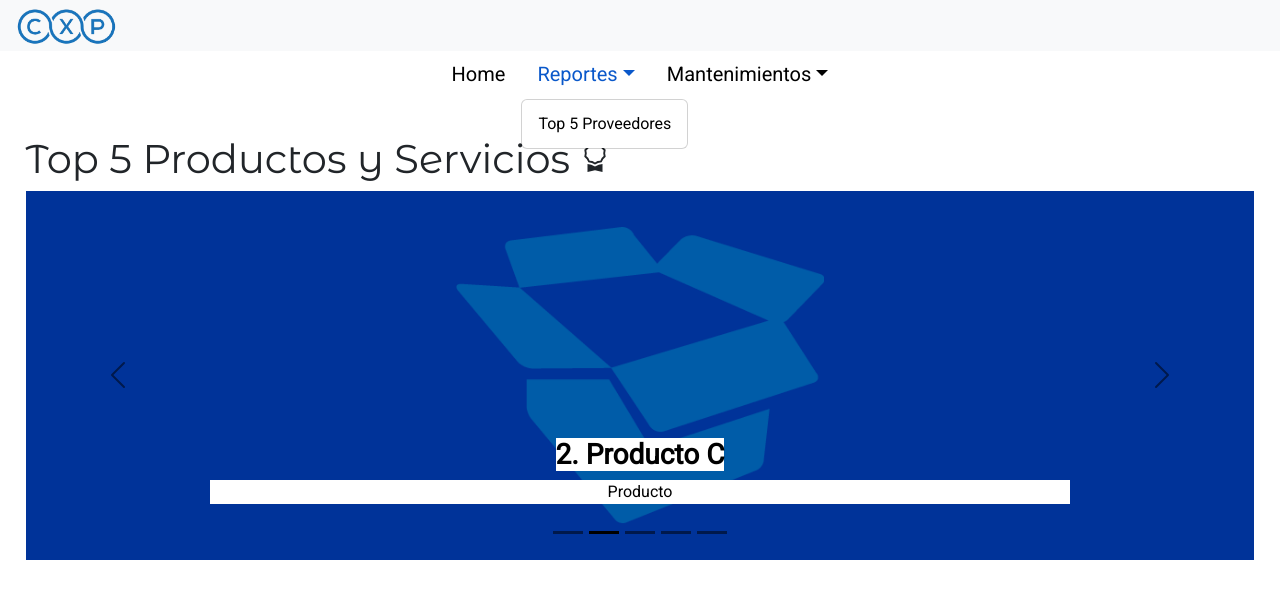
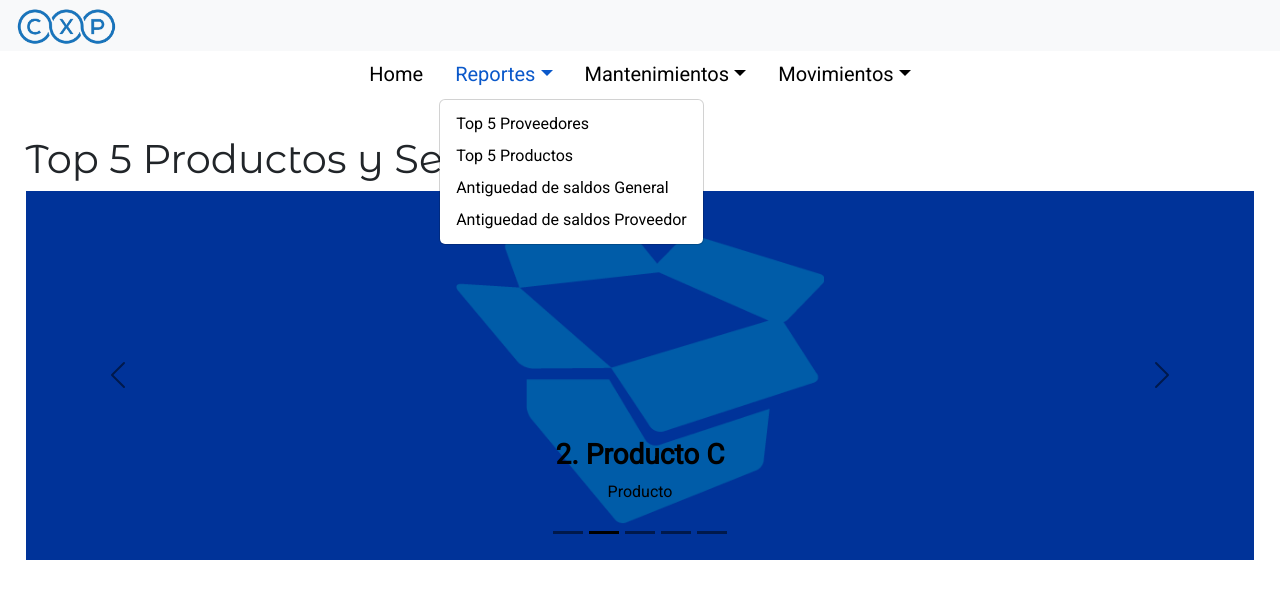
Before and after one commit to kingxoce/Analisis_cxp, a React (Create React App) app: page /Topro in a window 1280 px wide. Both pictures are taken after a click on the button "Reportes". Shown: the top 598 px of the page. Built offline with nearby package versions, Linux system fonts and the light colour scheme; what @react-pdf/renderer would draw is missing.

Commit message:
Agrego al Nav vistas

```diff
--- a/src/App.js
+++ b/src/App.js
@@ -20,11 +20,17 @@ const App = () => {
           </Nav.Item>
           <NavDropdown title="Reportes" id="collapsible-nav-dropdown">
             <NavDropdown.Item href="/topproveedores">Top 5 Proveedores</NavDropdown.Item>
+            <NavDropdown.Item href="/topro">Top 5 Productos</NavDropdown.Item>
+            <NavDropdown.Item href="/ANT">Antiguedad de saldos General</NavDropdown.Item>
+            <NavDropdown.Item href="/ANTP">Antiguedad de saldos Proveedor</NavDropdown.Item>
           </NavDropdown>
           <NavDropdown title="Mantenimientos" id="collapsible-nav-dropdown">
             <NavDropdown.Item href="/documentos">Documentos</NavDropdown.Item>
             <NavDropdown.Item href="/tipopago">Tipos de Pago</NavDropdown.Item>
-            <NavDropdown.Item href="/facturas">Facturas</NavDropdown.Item>
+            <NavDropdown.Item href="/NotaD">Notas de Débito</NavDropdown.Item>
+          </NavDropdown>
+          <NavDropdown title="Movimientos" id="collapsible-nav-dropdown">
+            <NavDropdown.Item href="/Abonos">Abonos</NavDropdown.Item>
           </NavDropdown>
         </Nav>
       </div>
--- a/src/Componentes/TopProductos.jsx
+++ b/src/Componentes/TopProductos.jsx
@@ -20,8 +20,8 @@ const TopProducts = () => {
             <img src={service2} className="d-block w-40 mx-auto" alt="First slide" style={{ height: 'auto' }} />
           </div>
           <Carousel.Caption>
-            <h3><b style={{background:'white'}}> 1. Servicio A </b></h3>
-            <p style={{background:'white'}}>Servicio</p>
+            <h3><b> 1. Servicio A </b></h3>
+            <p>Servicio</p>
           </Carousel.Caption>
         </Carousel.Item>
         <Carousel.Item>
@@ -29,8 +29,8 @@ const TopProducts = () => {
             <img src={service1} className="d-block w-40 mx-auto" alt="First slide" style={{ height: 'auto' }} />
           </div>
           <Carousel.Caption>
-            <h3 ><b style={{background:'white'}}> 2. Producto C </b></h3>
-            <p style={{background:'white'}}>Producto</p>
+            <h3 ><b> 2. Producto C </b></h3>
+            <p>Producto</p>
 
 
           </Carousel.Caption>
@@ -40,8 +40,8 @@ const TopProducts = () => {
             <img src={service1} className="d-block w-40 mx-auto" alt="First slide" style={{ height: 'auto' }} />
           </div>
           <Carousel.Caption>
-            <h3 ><b style={{background:'white'}}> 3. Producto A </b></h3>
-            <p style={{background:'white'}}>Producto</p>
+            <h3 ><b> 3. Producto A </b></h3>
+            <p>Producto</p>
           </Carousel.Caption>
         </Carousel.Item>
         <Carousel.Item>
@@ -49,8 +49,8 @@ const TopProducts = () => {
             <img src={service1} className="d-block w-40 mx-auto" alt="First slide" style={{ height: 'auto' }} />
           </div>
           <Carousel.Caption>
-            <h3 ><b style={{background:'white'}}> 4. Producto N </b></h3>
-            <p style={{background:'white'}}>Producto</p>
+            <h3 ><b> 4. Producto N </b></h3>
+            <p>Producto</p>
           </Carousel.Caption>
         </Carousel.Item>
         <Carousel.Item>
@@ -58,8 +58,8 @@ const TopProducts = () => {
             <img src={service1} className="d-block w-40 mx-auto" alt="First slide" style={{ height: 'auto' }} />
           </div>
           <Carousel.Caption>
-            <h3 ><b style={{background:'white'}}> 5. Producto C </b></h3>
-            <p style={{background:'white'}}>Producto</p>
+            <h3 ><b> 5. Producto C </b></h3>
+            <p>Producto</p>
           </Carousel.Caption>
         </Carousel.Item>
       </Carousel>
```
